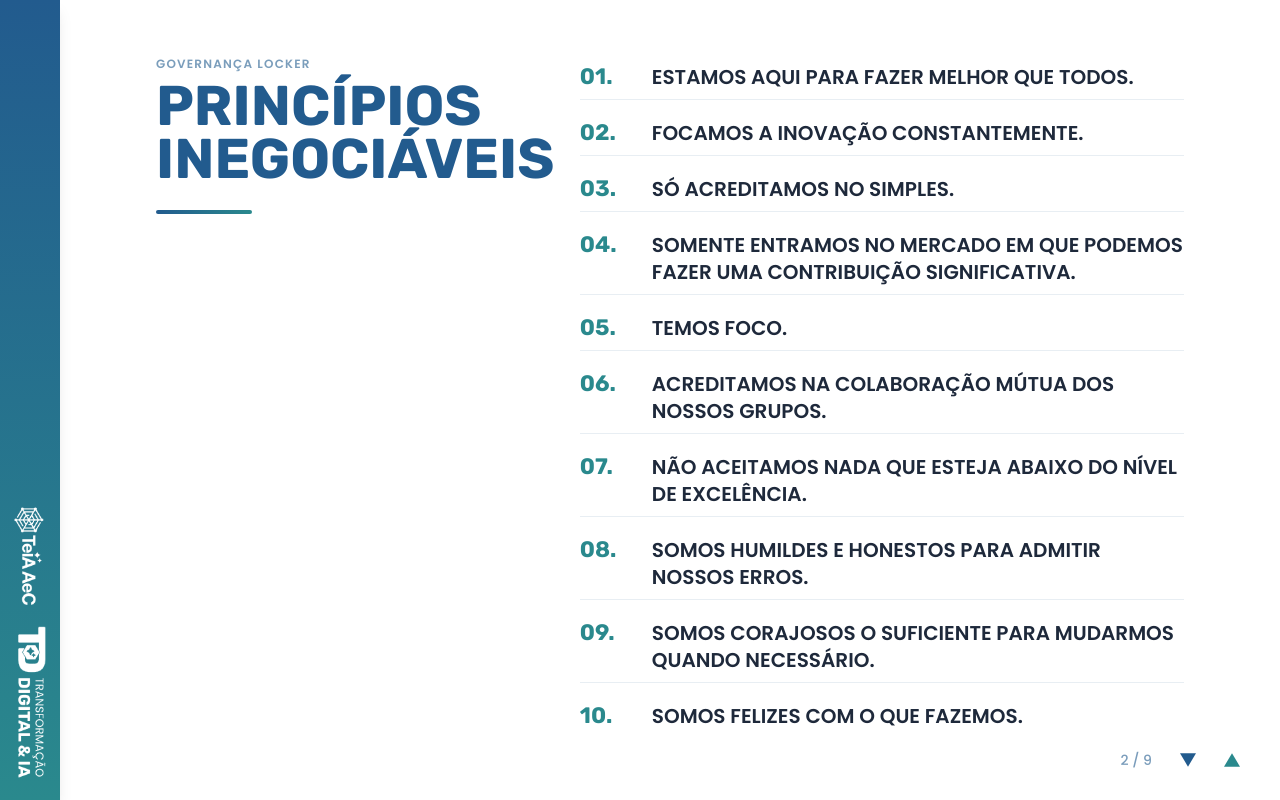
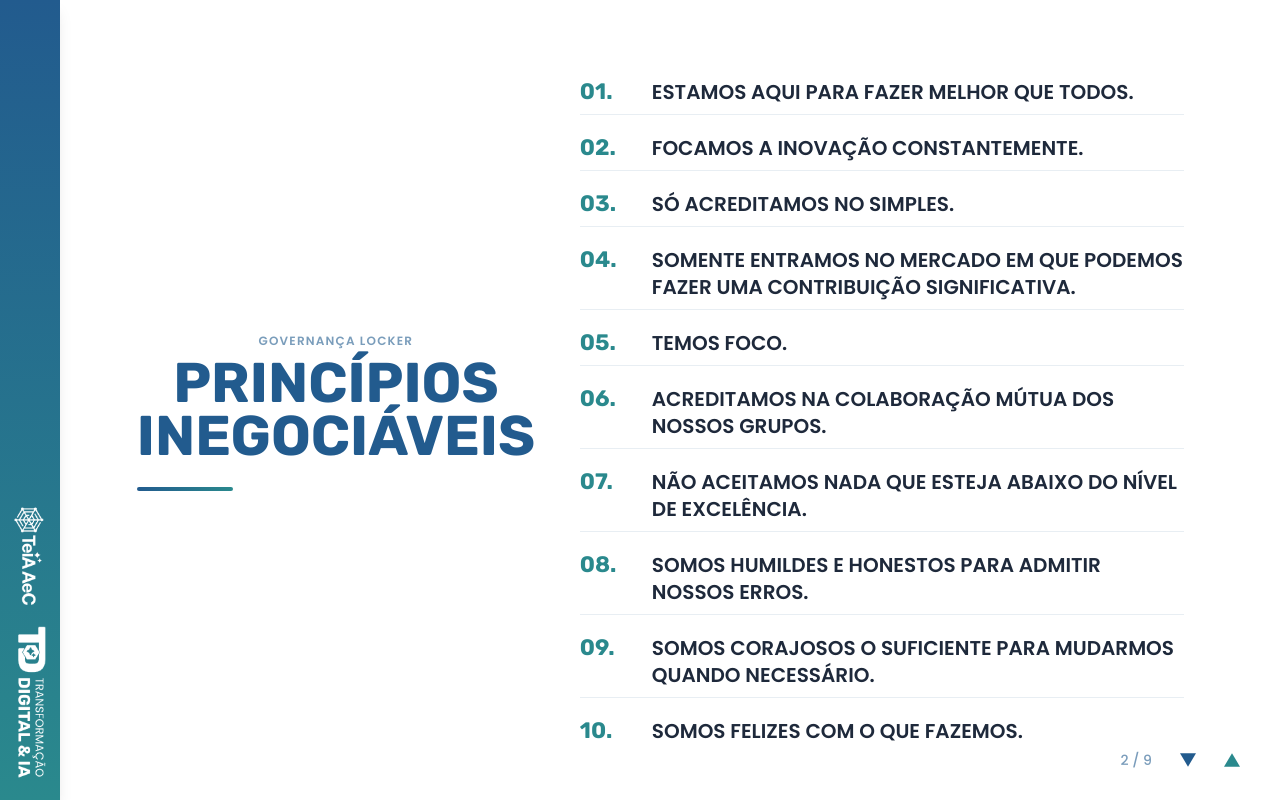
Before and after one commit to Lawalash/ApresentacaoGovernancaLocker, a React (Vite) app: page / in a window 1280 px wide. Both pictures are taken after a click on the button 1232 px from the left and 760 px from the top of the page. Built offline with nearby package versions, Linux system fonts and the light colour scheme.

Commit message:
Centralize principles slide layout

```diff
--- a/components/slides/SlidePrinciples.tsx
+++ b/components/slides/SlidePrinciples.tsx
@@ -17,10 +17,10 @@ export const SlidePrinciples: React.FC = () => {
   return (
     <div className="relative h-full w-full flex flex-col">
       {/* Duas colunas */}
-      <div className="flex-1 flex items-start gap-16 pt-6 px-8 overflow-hidden">
+      <div className="flex-1 flex items-center gap-16 pt-6 px-8 overflow-hidden">
         {/* Coluna esquerda — título centralizado verticalmente */}
-        <div className="w-[35%] flex flex-col justify-center">
-          <div className="space-y-6">
+        <div className="w-[35%] flex flex-col justify-center items-center text-center">
+          <div className="space-y-6 max-w-md">
             <div>
               <p className="text-xs font-semibold text-[#225B8E]/60 uppercase tracking-widest mb-2 font-poppins">
                 Governança Locker
@@ -38,8 +38,8 @@ export const SlidePrinciples: React.FC = () => {
         </div>
 
         {/* Coluna direita — princípios com fonte menor */}
-        <div className="w-[65%] flex flex-col overflow-hidden">
-          <div className="space-y-3">
+        <div className="w-[65%] flex flex-col justify-center overflow-hidden">
+          <div className="space-y-3 max-w-4xl w-full mx-auto">
             {PRINCIPLES.map((principle, index) => (
               <div
                 key={principle}
```
